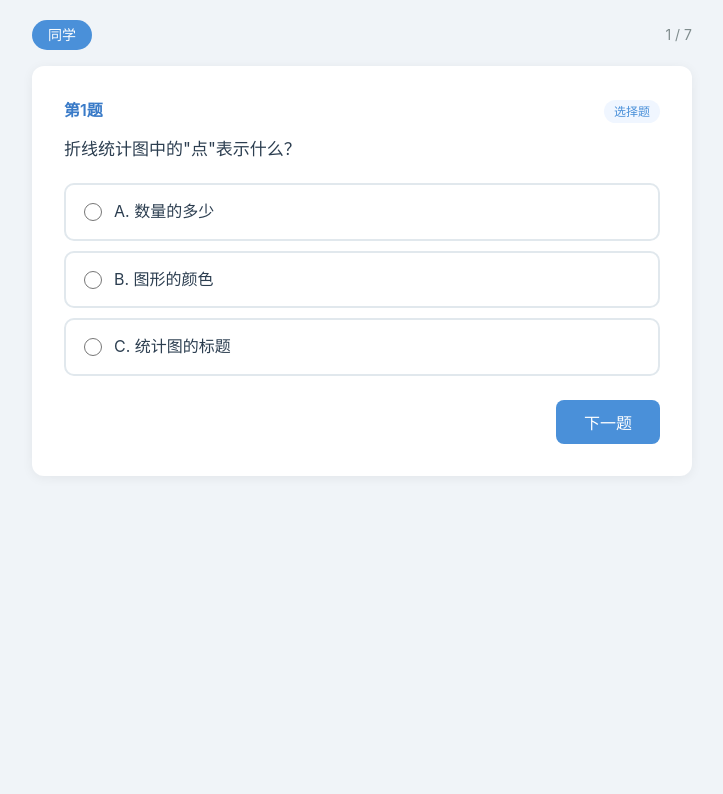
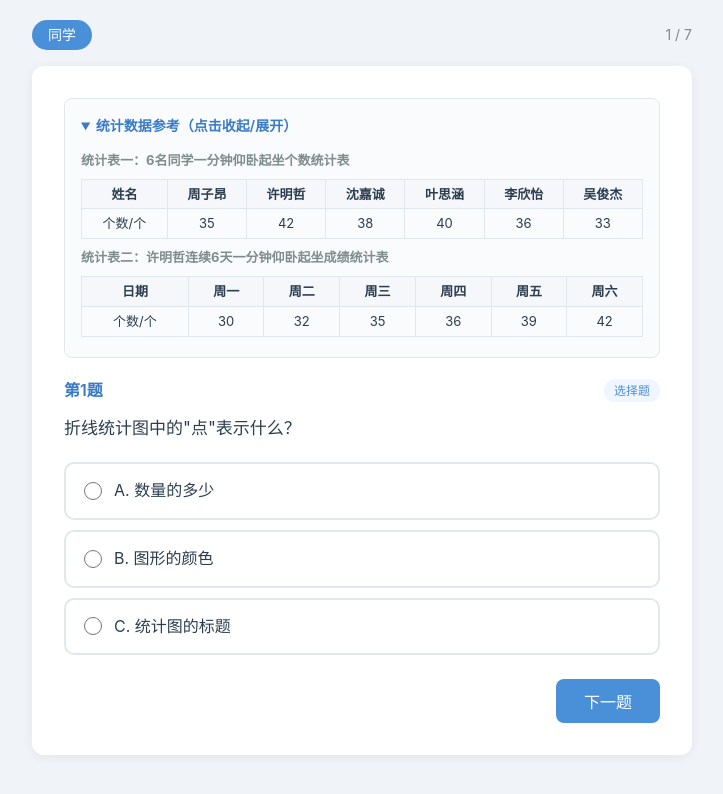
Before and after one commit to cxing/students_action_summary, a Vue app in the folder frontend/: page /questions in a window 1280 px wide. Shown: the top 794 px of the page, without its empty margins (278-1001 px from the left). Built offline with nearby package versions, Linux system fonts and the light colour scheme.

Commit message:
feat: add collapsible reference tables to question and drawing pages

```diff
--- a/frontend/src/style.css
+++ b/frontend/src/style.css
@@ -54,6 +54,15 @@ body {
 .data-table th, .data-table td { padding: 8px 10px; border: 1px solid var(--border); text-align: center; }
 .data-table th { background: #f5f7fa; font-weight: 600; }
 .hint { color: var(--text-secondary); font-size: 14px; margin: 16px 0; }
+
+/* Reference data tables (collapsible) */
+.ref-tables { background: #fafbfc; border: 1px solid var(--border); border-radius: 8px; padding: 12px 16px; margin-bottom: 20px; }
+.ref-tables summary { cursor: pointer; font-size: 14px; font-weight: 600; color: var(--primary-dark); padding: 4px 0; }
+.ref-tables summary:hover { color: var(--primary); }
+.ref-tables h4 { font-size: 13px; color: var(--text-secondary); margin: 8px 0 4px; }
+.ref-tables .table-section { margin: 8px 0; }
+.ref-tables .data-table { font-size: 13px; }
+.ref-tables .data-table th, .ref-tables .data-table td { padding: 4px 8px; }
 
 /* Questions */
 .question-header { display: flex; justify-content: space-between; align-items: center; margin-bottom: 12px; }
--- a/frontend/src/views-student/ChoiceQuestions.vue
+++ b/frontend/src/views-student/ChoiceQuestions.vue
@@ -6,6 +6,26 @@
     </div>
 
     <div class="content-card">
+
+      <!-- 统计表参考区 -->
+      <details class="ref-tables" open>
+        <summary>统计数据参考（点击收起/展开）</summary>
+        <div class="table-section">
+          <h4>统计表一：6名同学一分钟仰卧起坐个数统计表</h4>
+          <table class="data-table">
+            <thead><tr><th>姓名</th><th>周子昂</th><th>许明哲</th><th>沈嘉诚</th><th>叶思涵</th><th>李欣怡</th><th>吴俊杰</th></tr></thead>
+            <tbody><tr><td>个数/个</td><td>35</td><td>42</td><td>38</td><td>40</td><td>36</td><td>33</td></tr></tbody>
+          </table>
+        </div>
+        <div class="table-section">
+          <h4>统计表二：许明哲连续6天一分钟仰卧起坐成绩统计表</h4>
+          <table class="data-table">
+            <thead><tr><th>日期</th><th>周一</th><th>周二</th><th>周三</th><th>周四</th><th>周五</th><th>周六</th></tr></thead>
+            <tbody><tr><td>个数/个</td><td>30</td><td>32</td><td>35</td><td>36</td><td>39</td><td>42</td></tr></tbody>
+          </table>
+        </div>
+      </details>
+
       <div class="question-header">
         <span class="question-number">第{{ current + 1 }}题</span>
         <span class="question-type">选择题</span>
--- a/frontend/src/views-student/DrawingQuestion.vue
+++ b/frontend/src/views-student/DrawingQuestion.vue
@@ -11,6 +11,17 @@
       <div class="drawing-requirements">
         <span>要求：</span>①准确描点 ②在点旁标出数据 ③按时间顺序连线 ④观察趋势
       </div>
+
+      <details class="ref-tables">
+        <summary>统计数据参考（点击收起/展开）</summary>
+        <div class="table-section">
+          <h4>统计表二：许明哲连续6天一分钟仰卧起坐成绩统计表</h4>
+          <table class="data-table">
+            <thead><tr><th>日期</th><th>周一</th><th>周二</th><th>周三</th><th>周四</th><th>周五</th><th>周六</th></tr></thead>
+            <tbody><tr><td>个数/个</td><td>30</td><td>32</td><td>35</td><td>36</td><td>39</td><td>42</td></tr></tbody>
+          </table>
+        </div>
+      </details>
 
       <div class="canvas-wrapper">
         <div class="y-axis-label">个数/个</div>
```
